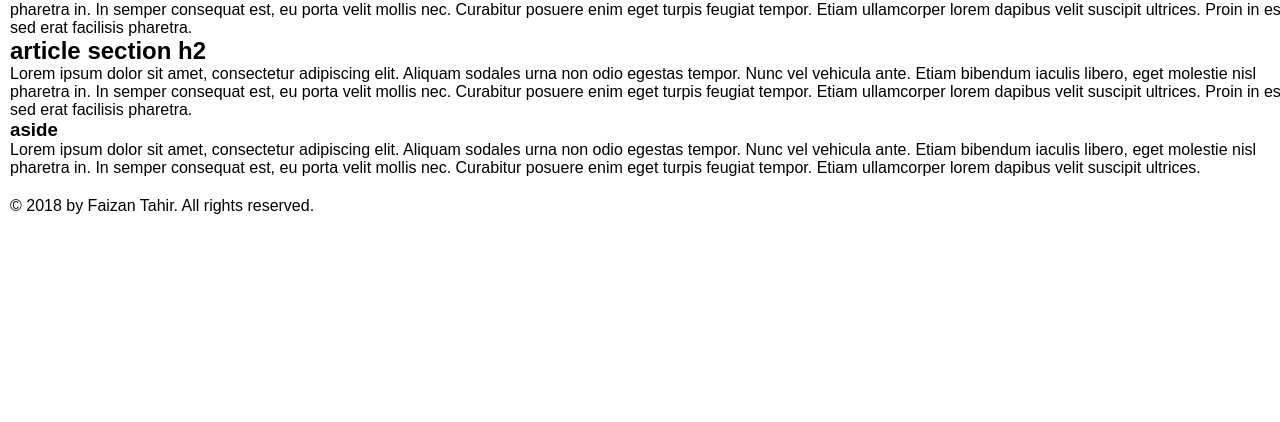
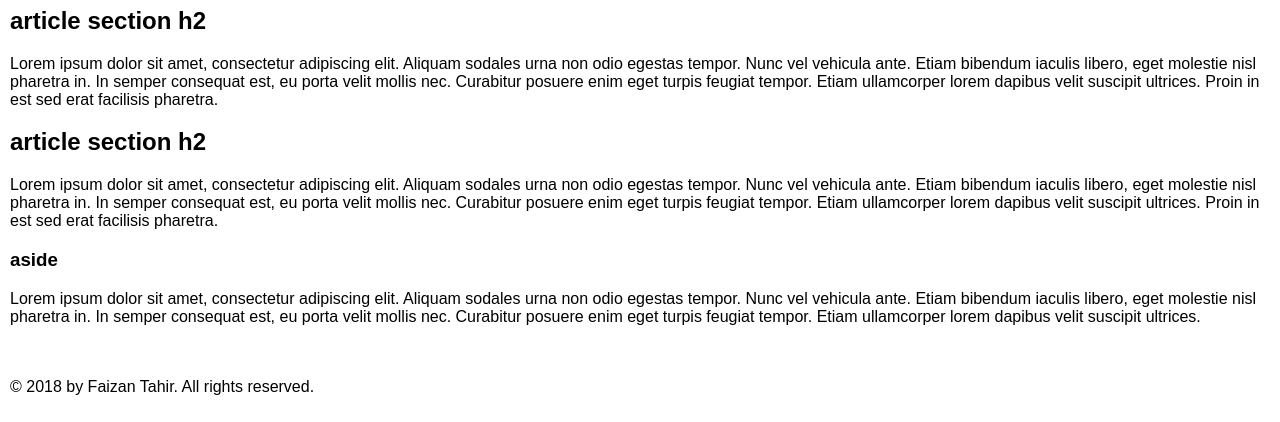
Before and after one commit to F-Tahir/HTML5Template, a plain HTML site: page index.html in a window 1280 px wide. Shown: the part 399-821 px from the top of the page. Before the commit the page ends 800 px from the top, so only its background shows below. Drawn offline with Linux system fonts and the light colour scheme.

Commit message:
Added box-sizing to universal selector, reordered styles

```diff
--- a/css/main.css
+++ b/css/main.css
@@ -1,13 +1,18 @@
-/* Reset the default margin/padding on all elements*/
-* {
+
+/* ==========================================================================
+   Resets
+   ========================================================================== */
+*, *::before, *::after {
+    box-sizing: border-box;
+}
+
+html, body {
     margin: 0;
-    padding: 0;
 }
 
 /* ==========================================================================
-   Styles for older browsers
+   User-defined styles
    ========================================================================== */
-
 .browserupgrade {
     margin: 0.2em 0;
     background: #ccc;
@@ -15,24 +20,6 @@
     padding: 0.2em 0;
 }
 
-header,
-section,
-footer,
-aside,
-nav,
-main,
-article,
-figure {
-    display: block;
-}
-
-
-/* ==========================================================================
-   User-defined styles
-   ========================================================================== */
-
-/* These wrappers should not change. For anything extra such as background colours,
-create a new class*/
 .full-width-wrapper {
     width: 100%;
     padding: 10px;
@@ -46,7 +33,6 @@ create a new class*/
 /* ==========================================================================
    Helper classes
    ========================================================================== */
-
 .sr-only {
     position: absolute;
     left: -10000px;
```
Also changed, not shown: readme.md.
